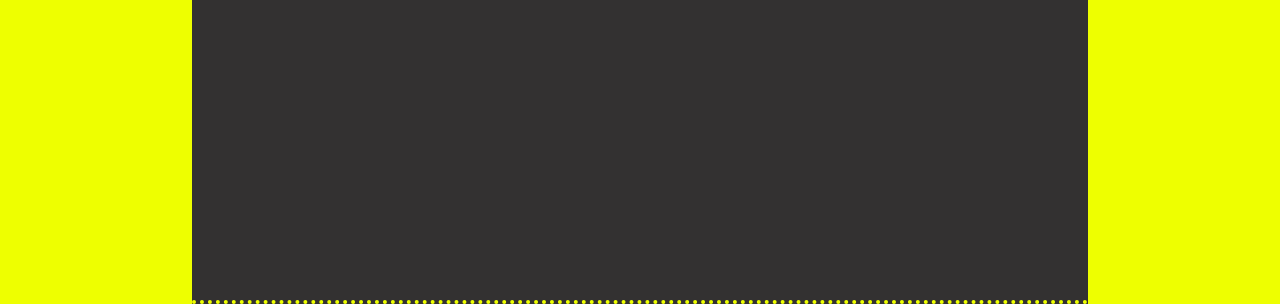
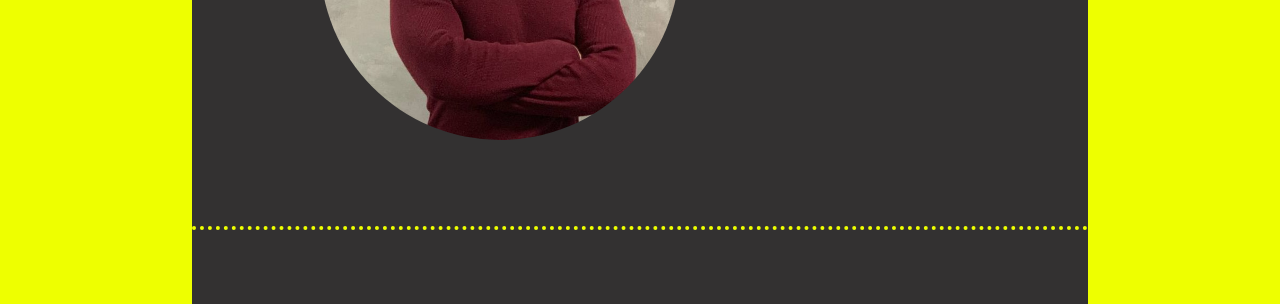
Before and after one commit to volodyasulik/Sulik-Volodymyr-Portfolio, a plain HTML site: page index.html in a window 1280 px wide. Shown: the part 300-604 px from the top of the page. Drawn offline with Linux system fonts and the light colour scheme; the site is published under a folder, as on GitHub Pages, so addresses that start at the root find nothing; a web font is replaced by a local one.

Commit message:
Fixed photo

```diff
--- a/index.html
+++ b/index.html
@@ -22,7 +22,7 @@
     </header>
     <section class="me">
       <div class="me-content">
-        <img class="my-photo" src="/my-photo.jpg" alt="my-photo" />
+        <img class="my-photo" src="my-photo.jpg" alt="my-photo" />
 
         <div class="my-bio">
           <div class="lng-name">Сулік Володимир</div>
```
